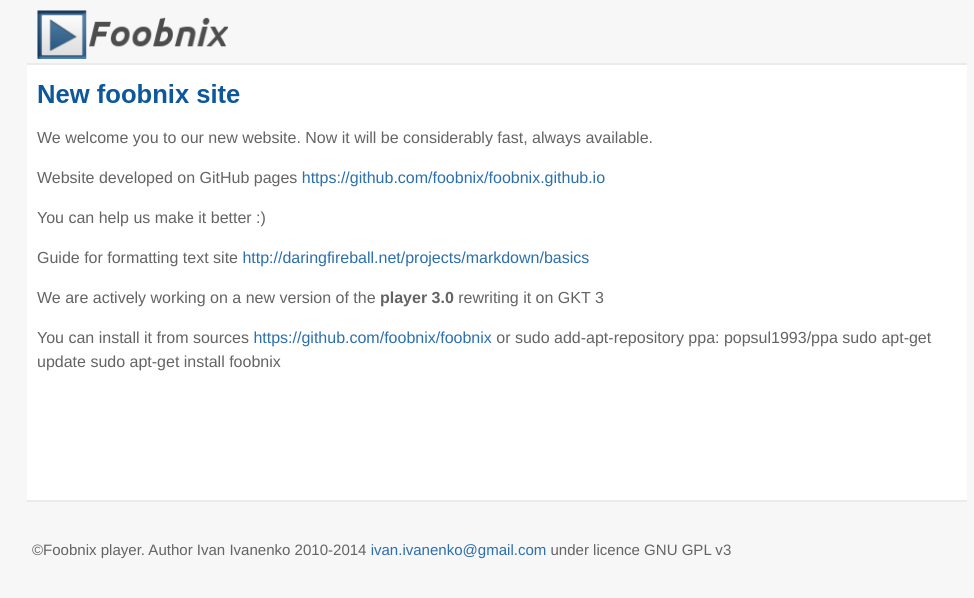
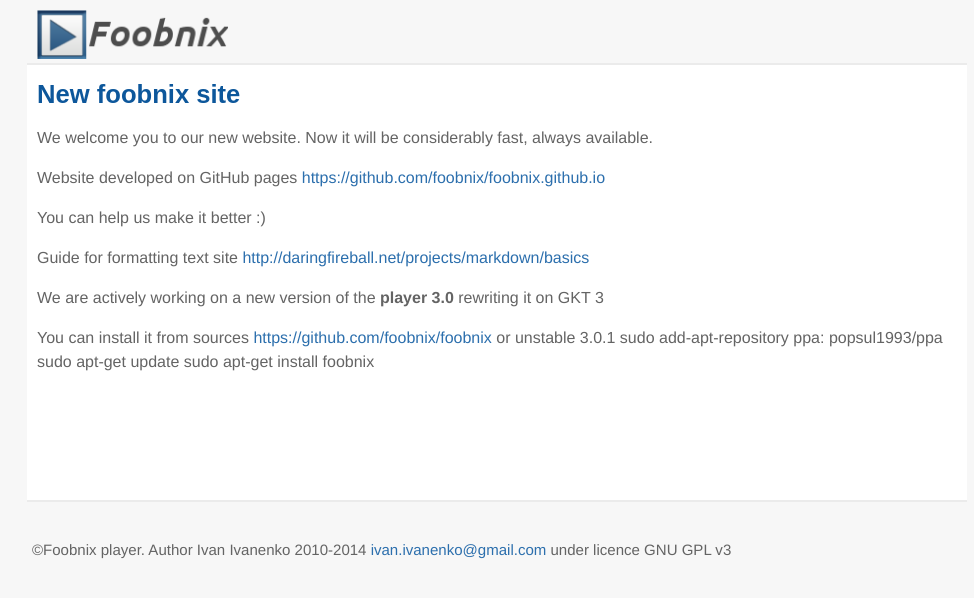
Before and after one commit to foobnix/foobnix.github.io, a Jekyll site: the page built from _posts/blog/2/2013-12-10-foobnix-new-site-en.md, in a window 1280 px wide. Shown: the top 598 px of the page, without its empty margins (143-1117 px from the left). Built offline with Jekyll 4.4.1, drawn with Linux system fonts in a browser that asks for light colours; some web fonts are replaced; Markdown is read by kramdown in place of the engine named in the settings.

Commit message:
update info

```diff
--- a/_posts/blog/2/2013-12-10-foobnix-new-site-en.md
+++ b/_posts/blog/2/2013-12-10-foobnix-new-site-en.md
@@ -22,6 +22,7 @@ We are actively working on a new version of the <b>player 3.0</b> rewriting it o
 You can install it from sources
 [https://github.com/foobnix/foobnix](https://github.com/foobnix/foobnix)
 or
+    unstable 3.0.1
     sudo add-apt-repository ppa: popsul1993/ppa
     sudo apt-get update
     sudo apt-get install foobnix
```
Also changed, not shown: _posts/blog/2/2013-12-10-foobnix-new-site-ru.md (+1 -0 lines).
